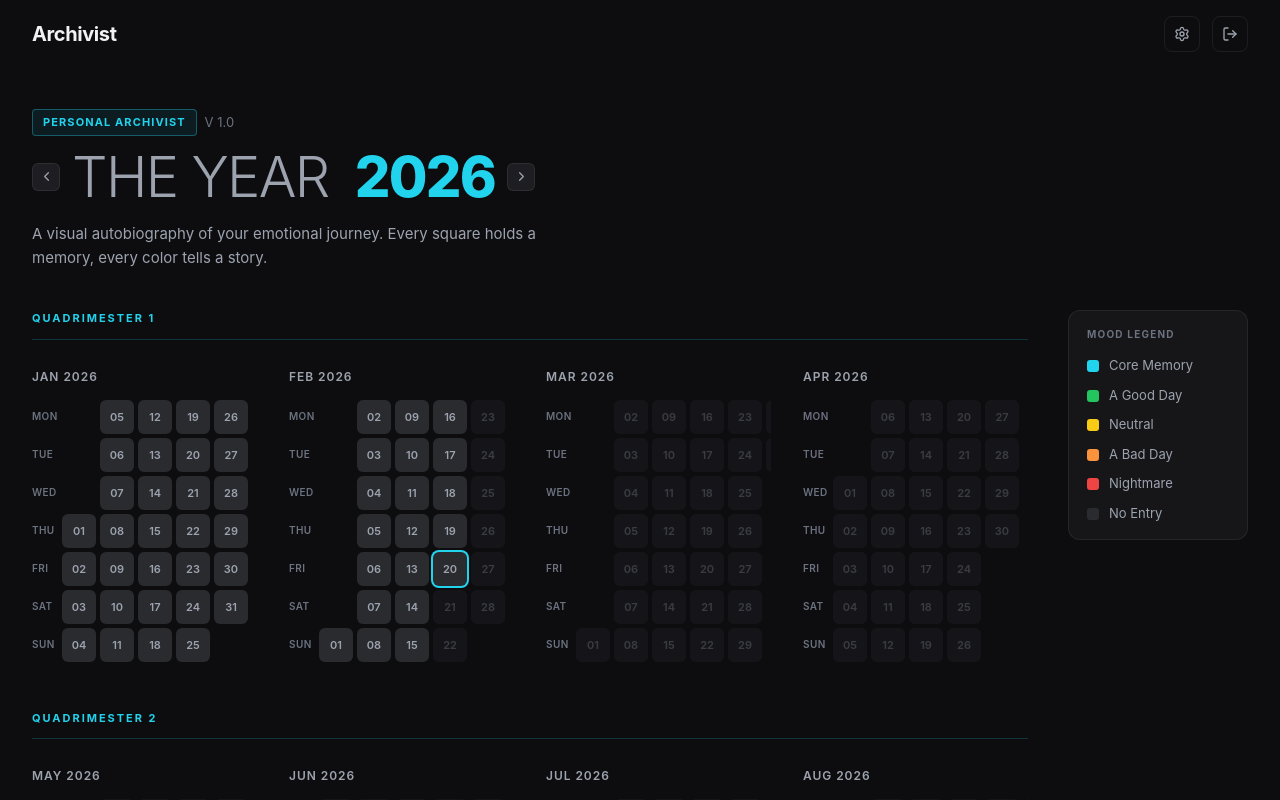
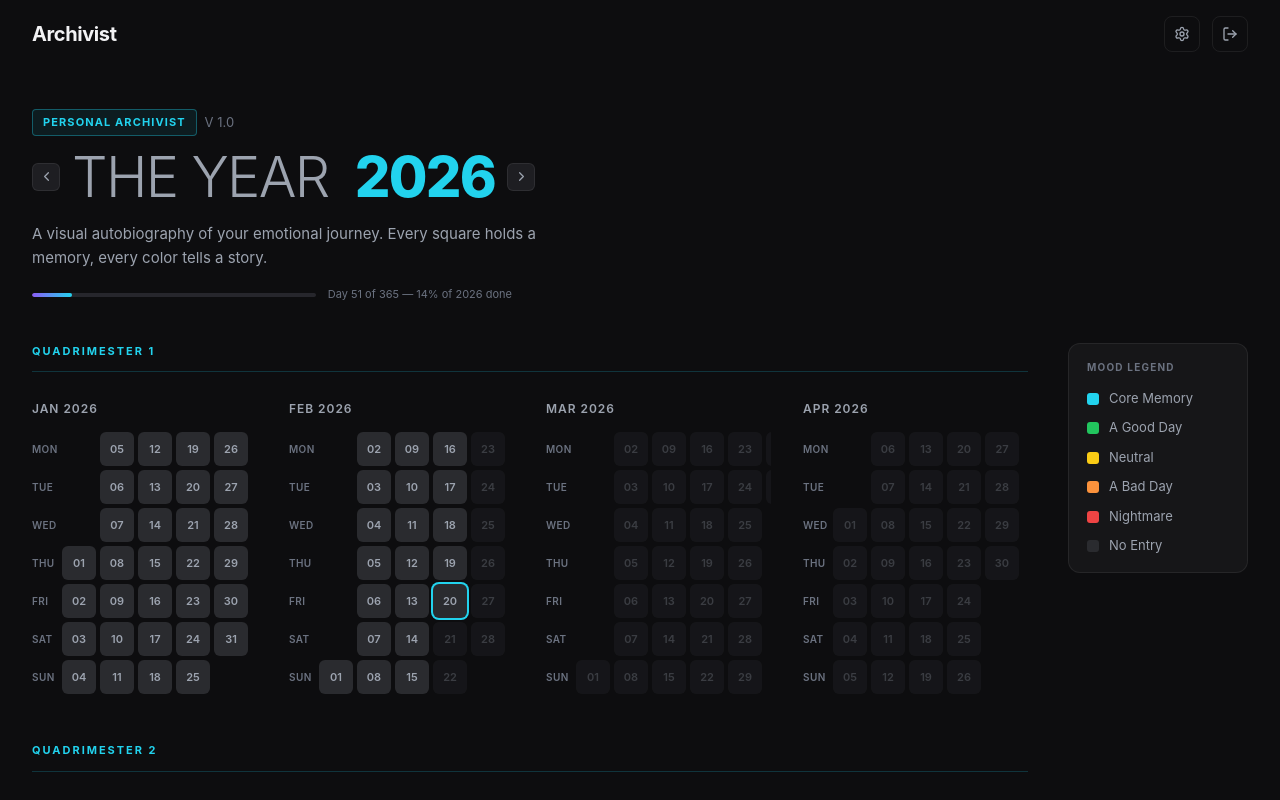
Before and after one commit to CoderKavyaG/CHRON, a React (Vite) app: page / in a window 1280 px wide. Shown: the top 800 px of the page. Built offline with nearby package versions, Linux system fonts and the light colour scheme; no server answers; sample sign-in values are in the browser's storage.

Commit message:
feat: add year-progress hero bar, smarter future tile highlighting, better tile tooltips

```diff
--- a/src/components/DayTile.jsx
+++ b/src/components/DayTile.jsx
@@ -15,18 +15,24 @@ export default function DayTile({ day, entry, hasGoals, hasEvents, onClick }) {
     let cls = 'day-tile';
     if (future) cls += ' day-tile--future';
     if (today) cls += ' day-tile--today';
+    if (future && (hasGoals || hasEvents)) cls += ' day-tile--future-planned';
+
+    // Tooltip: date + any plan hints
+    const hints = [];
+    if (hasGoals) hints.push('goals');
+    if (hasEvents) hints.push('events');
+    const tipExtra = hints.length ? ` · ${hints.join(' & ')}` : (future ? ' · click to plan' : '');
+    const tip = formatShortDate(day.dateKey) + tipExtra;
 
     return (
         <button
             className={cls}
             style={{ backgroundColor: bg, color }}
             onClick={() => onClick(day)}
-            title={formatShortDate(day.dateKey)}
+            title={tip}
         >
             {String(day.dayNumber).padStart(2, '0')}
-            {/* Goals dot (purple) */}
             {hasGoals && <span className="day-tile__goal-dot" />}
-            {/* Events dot (cyan) — will be used in next feature */}
             {hasEvents && <span className="day-tile__event-dot" />}
         </button>
     );
--- a/src/index.css
+++ b/src/index.css
@@ -1629,3 +1629,49 @@ body {
     font-size: 0.75rem;
   }
 }
+
+/* ============================================
+   YEAR PROGRESS BAR
+============================================ */
+.year-progress {
+  margin-top: 1rem;
+  display: flex;
+  align-items: center;
+  gap: 0.75rem;
+  max-width: 480px;
+}
+
+.year-progress__bar {
+  flex: 1;
+  height: 4px;
+  border-radius: 4px;
+  background: var(--surface-3);
+  overflow: hidden;
+}
+
+.year-progress__fill {
+  height: 100%;
+  border-radius: 4px;
+  background: linear-gradient(90deg, var(--accent), var(--cyan));
+  transition: width 0.6s cubic-bezier(0.4, 0, 0.2, 1);
+}
+
+.year-progress__label {
+  font-size: 0.6875rem;
+  color: var(--text-3);
+  white-space: nowrap;
+  flex-shrink: 0;
+}
+
+/* ============================================
+   FUTURE TILE — has plans indicator
+============================================ */
+.day-tile--future-planned {
+  opacity: 0.5;
+  box-shadow: inset 0 0 0 1.5px rgba(139, 92, 246, 0.4);
+}
+
+.day-tile--future-planned:hover {
+  opacity: 0.75;
+  box-shadow: inset 0 0 0 1.5px rgba(139, 92, 246, 0.7), 0 4px 14px rgba(0, 0, 0, 0.4);
+}
--- a/src/pages/HomePage.jsx
+++ b/src/pages/HomePage.jsx
@@ -7,6 +7,28 @@ import MoodLegend from '../components/MoodLegend';
 import DayModal from '../components/DayModal';
 import StatsRibbon from '../components/StatsRibbon';
 import UpcomingRibbon from '../components/UpcomingRibbon';
+
+function YearProgress({ year }) {
+    const now = new Date();
+    const start = new Date(year, 0, 1);
+    const end = new Date(year + 1, 0, 1);
+    const pct = Math.round(((now - start) / (end - start)) * 100);
+    // Day-of-year
+    const dayOfYear = Math.floor((now - start) / 86400000) + 1;
+    // Days in this year
+    const daysInYear = new Date(year, 1, 29).getMonth() === 1 ? 366 : 365;
+
+    return (
+        <div className="year-progress">
+            <div className="year-progress__bar">
+                <div className="year-progress__fill" style={{ width: `${pct}%` }} />
+            </div>
+            <span className="year-progress__label">
+                Day {dayOfYear} of {daysInYear} — {pct}% of {year} done
+            </span>
+        </div>
+    );
+}
 
 export default function HomePage() {
     const [year, setYear] = useState(new Date().getFullYear());
@@ -38,14 +60,18 @@ export default function HomePage() {
 
     useEffect(() => { fetchData(); }, [fetchData]);
 
+    const currentYear = new Date().getFullYear();
+
     return (
         <div className="page-home">
-            {/* Hero */}
+
+            {/* ── Hero ─────────────────────────────────────────────────────────── */}
             <div className="hero anim-fade-in">
                 <div className="hero__badge">
                     <span className="hero__tag">Personal Archivist</span>
                     <span className="hero__version">V 1.0</span>
                 </div>
+
                 <h1 className="hero__title">
                     <button className="hero__nav-btn" onClick={() => setYear(y => y - 1)}>
                         <ChevronLeft size={15} />
@@ -56,13 +82,17 @@ export default function HomePage() {
                         <ChevronRight size={15} />
                     </button>
                 </h1>
+
                 <p className="hero__sub">
                     A visual autobiography of your emotional journey. Every square holds a memory,
                     every color tells a story.
                 </p>
+
+                {/* Year progress — only for current year */}
+                {year === currentYear && <YearProgress year={year} />}
             </div>
 
-            {/* Stats + Upcoming — only shown once data is loaded */}
+            {/* ── Stats + Upcoming ─────────────────────────────────────────────── */}
             {!loading && (
                 <>
                     <StatsRibbon entries={entries} />
@@ -70,6 +100,7 @@ export default function HomePage() {
                 </>
             )}
 
+            {/* ── Calendar ─────────────────────────────────────────────────────── */}
             {loading ? (
                 <div style={{ padding: '4rem 0', textAlign: 'center', color: 'var(--text-3)', fontSize: '0.9rem' }}>
                     Loading your journal…
@@ -110,6 +141,7 @@ export default function HomePage() {
                 </>
             )}
 
+            {/* ── Day Modal ────────────────────────────────────────────────────── */}
             {selectedDay && (
                 <DayModal
                     day={selectedDay}
```
